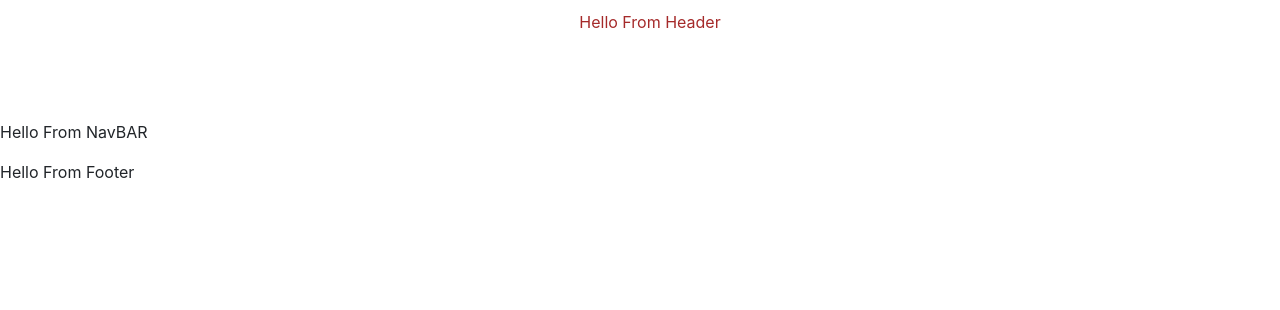
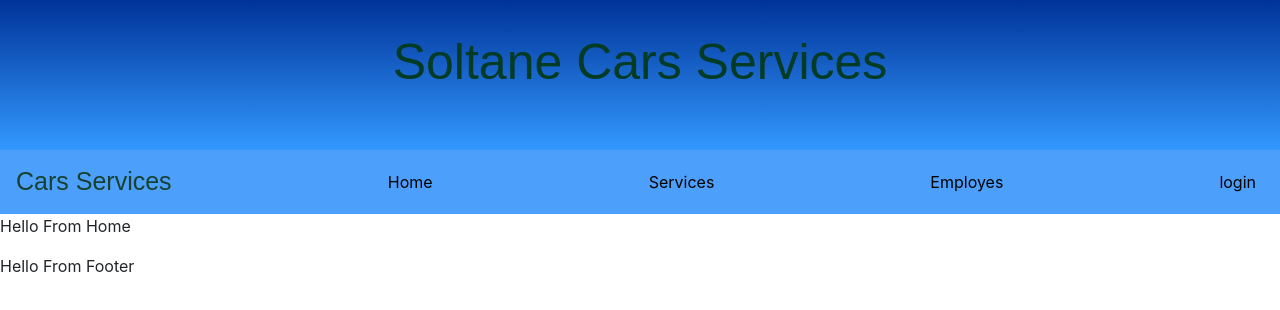
Before and after one commit to mohamed-soltane/Cars-Services, a React (Create React App) app: page / in a window 1280 px wide. Shown: the top 310 px of the page. Built offline with nearby package versions, Linux system fonts and the light colour scheme.

Commit message:
Adding some routes & Styling

```diff
--- a/src/App.js
+++ b/src/App.js
@@ -3,6 +3,9 @@ import React from 'react';
 import Navigation from "./Pages/Navigation";
 import Header from "./Pages/Header";
 import Footer from "./Pages/Footer";
+import Services from "./Pages/Services";
+import Employes from "./Pages/Employes";
+import Home from "./Pages/Home";
 
 import {BrowserRouter as Router,Route} from "react-router-dom";
 
@@ -13,6 +16,9 @@ function App() {
    <Router>
     <Header />
     <Navigation />
+    <Route exact path="/" component={Home} />
+    <Route exact path="/Services" component={Services} />
+    <Route path="/Employes" component={Employes} />
     <Footer />
   </Router>
   );
--- /dev/null
+++ b/src/Pages/Employes.js
@@ -0,0 +1,11 @@
+import React from 'react';
+
+const Employes = () => {
+    return (
+        <div>
+            <p>Hello From Employes</p>
+        </div>
+     );
+}
+
+export default Employes;
--- a/src/Pages/Header.css
+++ b/src/Pages/Header.css
@@ -1,12 +1,16 @@
 .head{
     width:100%;
-    height: 100px;
-    padding:0;
-    margin:10px;
+    height: 150px;
+    padding-top: 25px;
+    margin:0px;
     display: block;
     position: relative;
+    font-family: "Archivo", sans-serif;
+    font-size: 50px;
+    background: linear-gradient(to bottom, #003399 0%, #3399ff 100%);
+
 }
 .hh{
-    color: brown;
+    color: rgb(3, 59, 36);
     text-align: center;
 }
--- a/src/Pages/Header.js
+++ b/src/Pages/Header.js
@@ -4,7 +4,7 @@ import './Header.css';
 const Header = () => {
     return (
         <div className="head">
-            <p className="hh">Hello From Header</p>
+            <p className="hh">Soltane Cars Services</p>
         </div>
     )
 }
--- /dev/null
+++ b/src/Pages/Home.js
@@ -0,0 +1,11 @@
+import React from 'react';
+
+const Home = () => {
+    return (
+        <div>
+            <p>Hello From Home</p>
+        </div>
+     );
+}
+
+export default Home;
--- a/src/Pages/Navigation.css
+++ b/src/Pages/Navigation.css
@@ -1,3 +1,16 @@
 .Nitem{
     padding-right: 200px;
+
 }
+.navbrand{
+    font-size: 25px;
+    color: rgb(23, 66, 48);
+    font-family: "Archivo", sans-serif;
+}
+.navbar{
+    background: #4d9ffc;
+
+}
+.Nlink{
+    color: black;
+}
--- a/src/Pages/Navigation.js
+++ b/src/Pages/Navigation.js
@@ -1,15 +1,47 @@
 
-import React from 'react';
+import React, { useState } from 'react';
+import {
+  Collapse,
+  Navbar,
+  NavbarToggler,
+  NavbarBrand,
+  Nav,
+  NavItem,
+  NavLink,
+} from 'reactstrap';
+import './Navigation.css';
 
+const Example = (props) => {
+  const [isOpen, setIsOpen] = useState(false);
 
-
-const Navigation = (props) => {
+  const toggle = () => setIsOpen(!isOpen);
 
   return (
-      <div>
-          <p>Hello From NavBAR</p>
-      </div>
+    <div>
+      <Navbar className="navbar" expand="md" m-5>
+        <NavbarBrand className="navbrand" href="/">Cars Services</NavbarBrand>
+        <NavbarToggler  onClick={toggle} />
+        <Collapse isOpen={isOpen} navbar>
+          <Nav className="ml-auto" navbar>
+            <NavItem className="Nitem">
+              <NavLink className="Nlink"  href="/">Home</NavLink>
+            </NavItem >
+            <NavItem className="Nitem">
+              <NavLink className="Nlink" href="/Services">Services</NavLink>
+            </NavItem>
+            <NavItem className="Nitem">
+              <NavLink  className="Nlink" href="/Employes">Employes</NavLink>
+            </NavItem>
+            <NavItem >
+              <NavLink  className="Nlink" href="/login">login</NavLink>
+            </NavItem>
+
+          </Nav>
+
+        </Collapse>
+      </Navbar>
+    </div>
   );
 }
 
-export default Navigation;
+export default Example;
--- /dev/null
+++ b/src/Pages/Services.js
@@ -0,0 +1,11 @@
+import React from 'react';
+
+const Services = () => {
+    return (
+        <div>
+            <p>Hello From Services</p>
+        </div>
+     );
+}
+
+export default Services;
```
